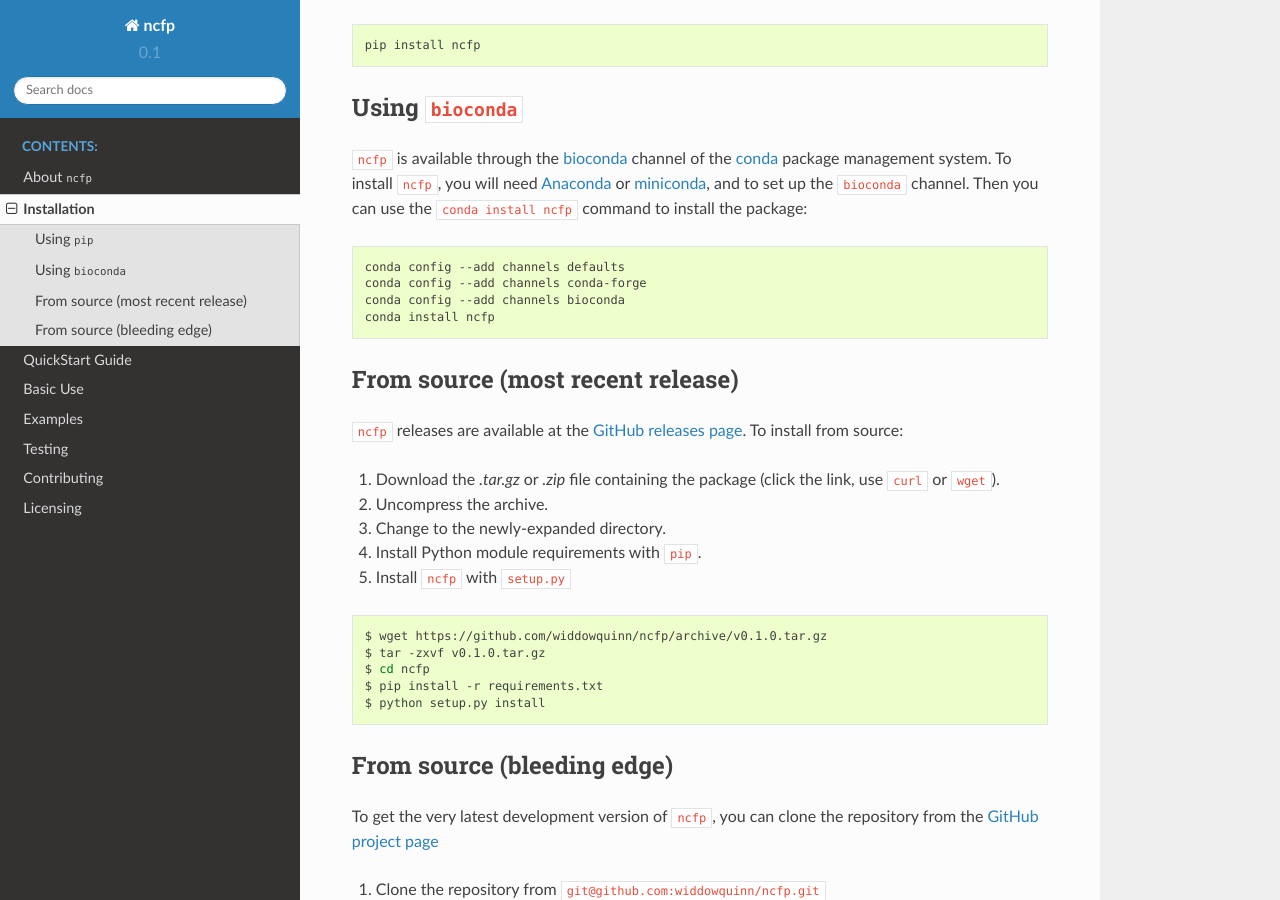
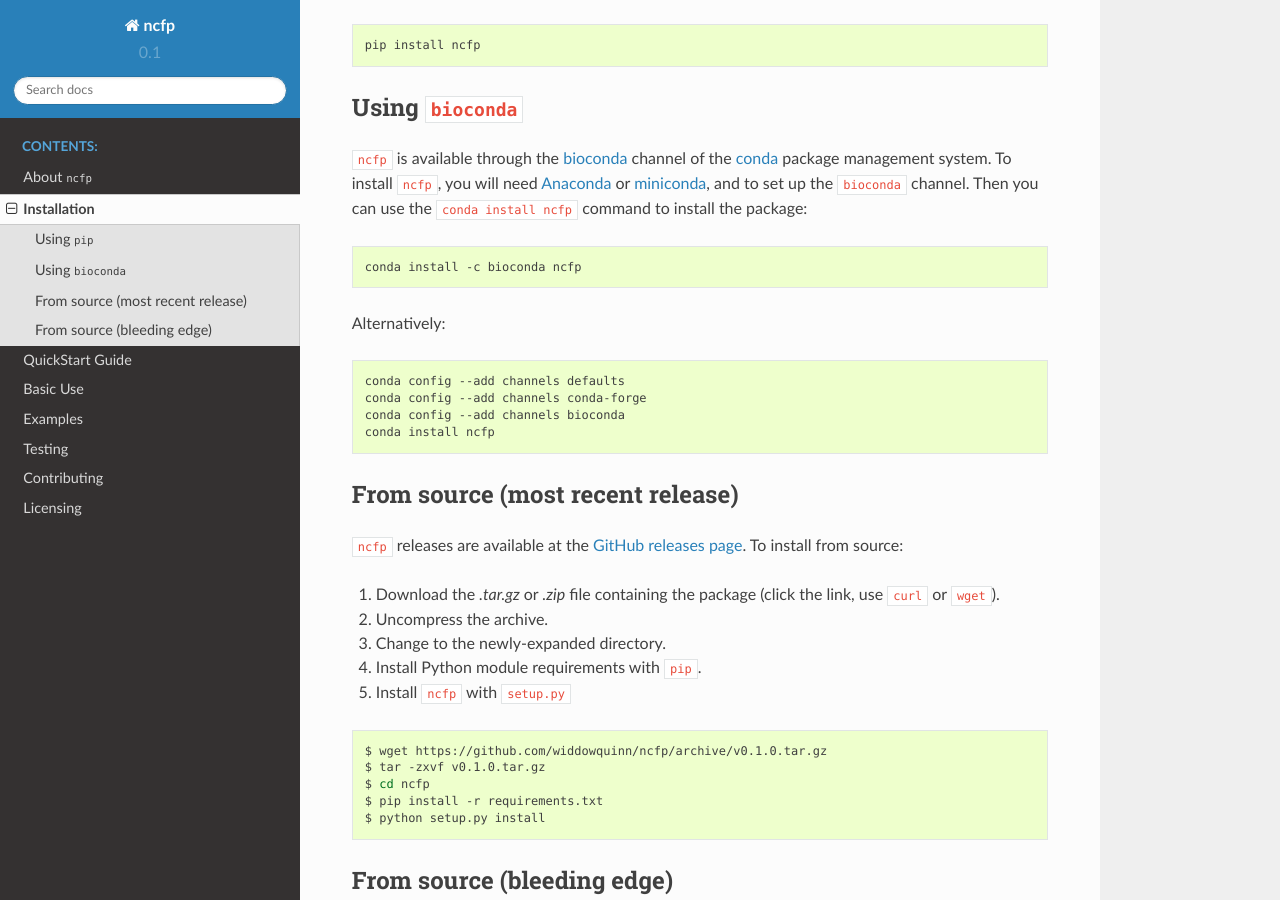
Before and after one commit to widdowquinn/ncfp, a Sphinx documentation site: the page built from docs/installation.rst, in a window 1280 px wide and 900 px high, scrolled down 315 px. Built offline with Sphinx 7.4.7 and the Read the Docs theme 2.0.0, drawn with Linux system fonts in a browser that asks for light colours.

Commit message:
add alternative bioconda installation instruction to docs

```diff
--- a/docs/installation.rst
+++ b/docs/installation.rst
@@ -24,6 +24,12 @@ Using ``bioconda``
 ``ncfp`` is available through the `bioconda`_ channel of the `conda`_ package management system. To install
 ``ncfp``, you will need `Anaconda`_ or `miniconda`_, and to set up the ``bioconda`` channel. Then you can use
 the ``conda install ncfp`` command to install the package:
+
+.. code-block:: bash
+
+    conda install -c bioconda ncfp
+
+Alternatively:
 
 .. code-block:: bash
 
```
